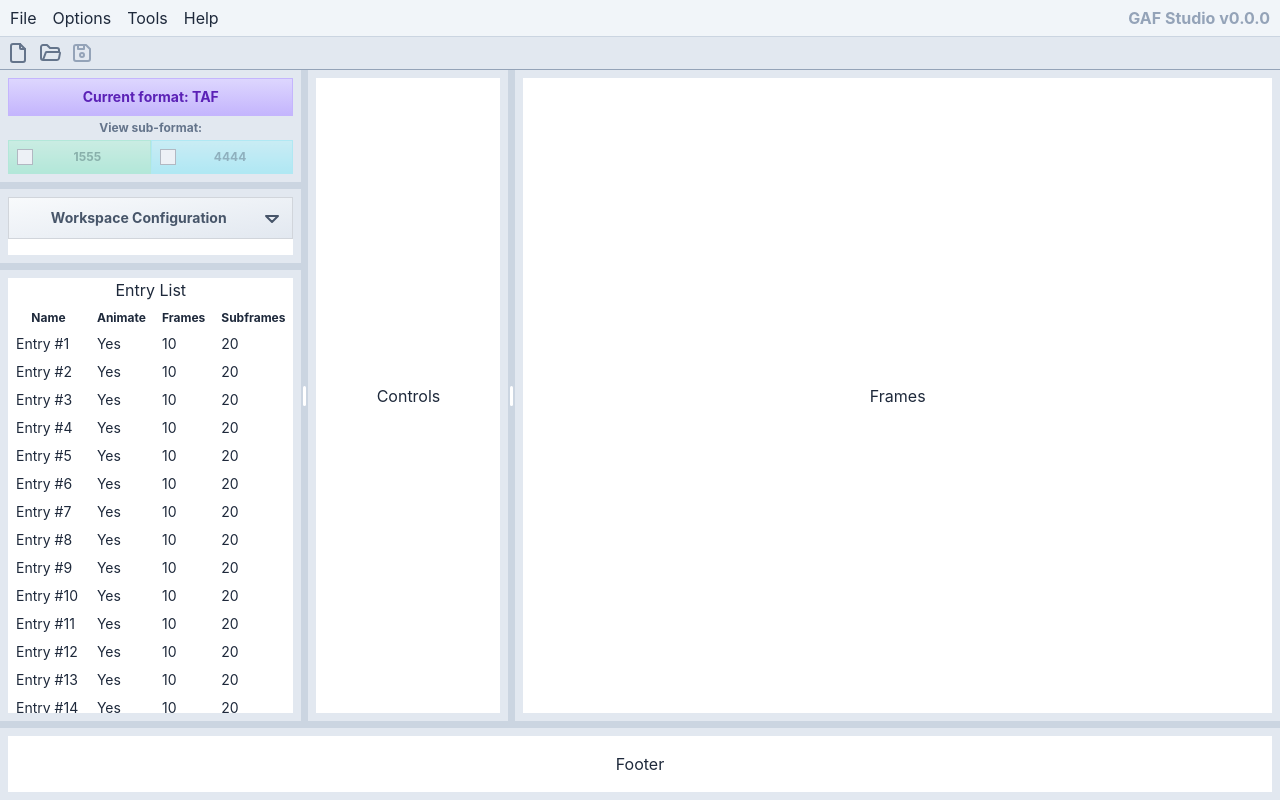
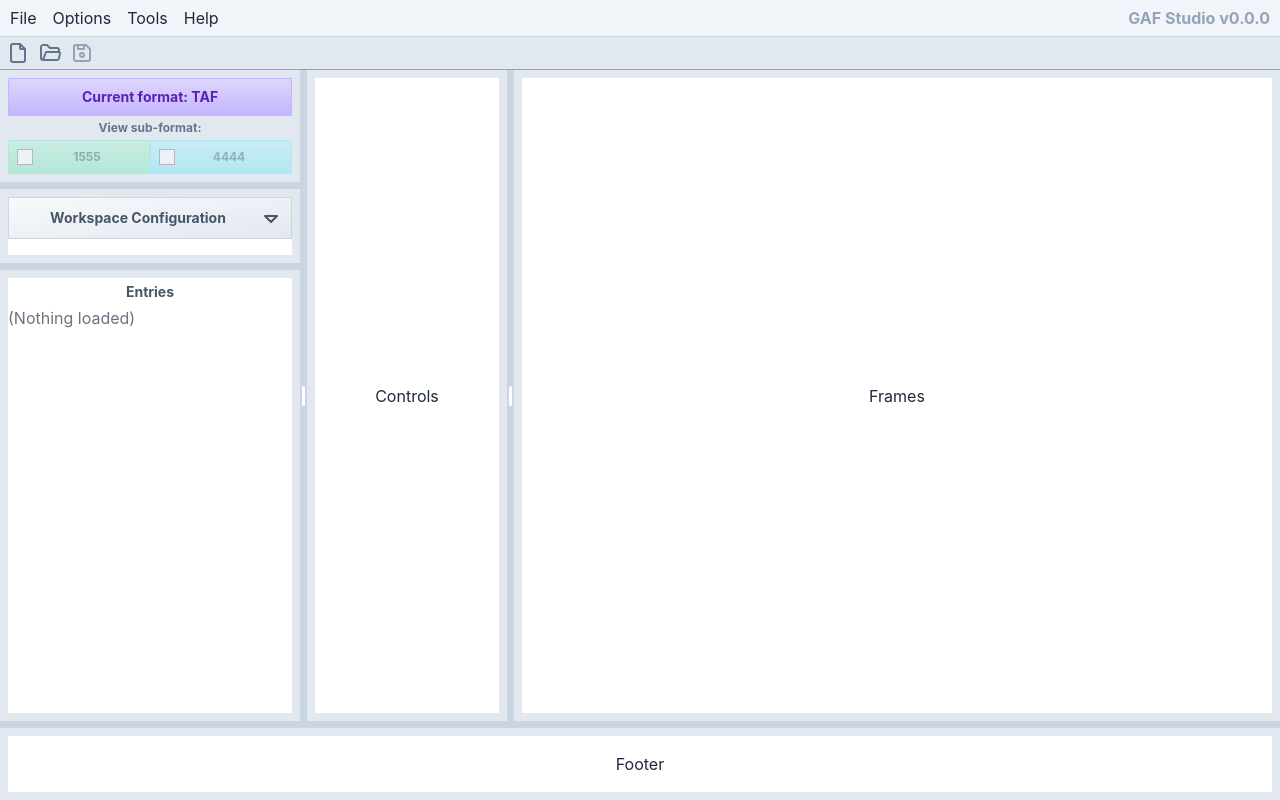
Before and after one commit to takingdoms/gaf-studio-web, a React (Vite) app: page / in a window 1280 px wide. Both pictures are taken after a click on the button "TAF". Built offline with nearby package versions, Linux system fonts and the light colour scheme.

Commit message:
new entry list panel with real data and proper styling

```diff
--- /dev/null
+++ b/src/components/app/entry-list/EntryListPanel.tsx
@@ -0,0 +1,90 @@
+import { WorkspaceContext } from '@/components/app/logical/WorkspaceContext';
+import Panel from '@/components/ui/panel/Panel';
+import React from 'react';
+
+const thCls = 'px-2 py-1 text-left border~ border-gray-300';
+const tdCls = 'px-2 py-1';
+
+export default function EntryListPanel() {
+  const workspace = React.useContext(WorkspaceContext);
+  const currentGaf = workspace?.getCurrentGaf();
+
+  const entryItems = React.useMemo(() => {
+    if (currentGaf === undefined || currentGaf === null) {
+      return null;
+    }
+
+    return currentGaf.kind === 'blank'
+      ? currentGaf.entries
+      : currentGaf.gafResult.entries;
+  }, [currentGaf]);
+
+  const table = React.useMemo(() => {
+    if (entryItems === null) {
+      return (
+        <div className="text-gray-500">(Nothing loaded)</div>
+      );
+    }
+
+    return (
+      <table className="text-xs">
+        <thead className="sticky top-0 bg-white">
+          <tr>
+            <th className={thCls}>Name</th>
+            {/* <th className={thCls}>Animate</th> */}
+            <th className={thCls}>Frames</th>
+            <th className={thCls}>Subframes</th>
+          </tr>
+        </thead>
+        <tbody>
+          {entryItems.map((entry, index) => {
+            const subFrames = entry.frames.reduce((total, next) => {
+              const nextSubFrames = next.frameData.kind === 'multi'
+                ? next.frameData.layers.length
+                : 0;
+
+              return total + nextSubFrames;
+            }, 0);
+
+            const bgCls = index % 2 === 0 ? 'bg-white' : 'bg-gray-50';
+
+            return (
+              <tr
+                className={`${bgCls} hover:bg-gray-100`}
+                key={index}
+              >
+                <td
+                  title={entry.name}
+                  className={`${tdCls} w-full truncate`}
+                  style={{ maxWidth: 150 }}
+                >
+                  {entry.name}
+                </td>
+                {/* <td className={`${tdCls}`}>{entry.frames.length > 1 ? 'Yes' : 'No'}</td> */}
+                <td className={`${tdCls}`}>{entry.frames.length}</td>
+                <td className={`${tdCls}`}>{subFrames}</td>
+              </tr>
+            );
+          })}
+        </tbody>
+      </table>
+    );
+  }, [entryItems]);
+
+  if (workspace === null) {
+    return;
+  }
+
+  return (
+    <Panel>
+      <div className="grow flex flex-col overflow-hidden bg-white">
+        <div className="text-center text-sm font-bold text-slate-600 py-1">Entries</div>
+        <div className="grow overflow-auto">
+          <div className="relative">
+            {table}
+          </div>
+        </div>
+      </div>
+    </Panel>
+  );
+}
--- a/src/components/app/workspace-root/WorkspaceRoot.tsx
+++ b/src/components/app/workspace-root/WorkspaceRoot.tsx
@@ -3,6 +3,7 @@ import WorkspaceInfoPanel from "@/components/app/workspace-info/WorkspaceInfoPan
 import ResizablePair from "@/components/ui/misc/ResizablePair";
 import PairSeparator from "@/components/ui/misc/PairSeparator";
 import Panel from "@/components/ui/panel/Panel";
+import EntryListPanel from "@/components/app/entry-list/EntryListPanel";
 
 export default function WorkspaceRoot() {
   const leftPanel = (
@@ -16,8 +17,7 @@ export default function WorkspaceRoot() {
       </div>
       <PairSeparator dir="V" />
       <div className="grow flex flex-col overflow-hidden">
-        <TempEntryList />
-        {/* <div className="bg-black" style={{ height: 2000 }} /> */}
+        <EntryListPanel />
       </div>
     </div>
   );
@@ -92,37 +92,3 @@ function TempFrameViewer() {
     </Panel>
   );
 }
-
-function TempEntryList() {
-  return (
-    <Panel>
-      <div className="grow flex flex-col overflow-hidden bg-white">
-        <div className="text-center mb-1">Entry List</div>
-        <div className="grow overflow-auto">
-          <table className="text-sm">
-            <thead className="text-xs">
-              <tr>
-                <th className="px-2 py-1">Name</th>
-                <th className="px-2 py-1">Animate</th>
-                <th className="px-2 py-1">Frames</th>
-                <th className="px-2 py-1">Subframes</th>
-              </tr>
-            </thead>
-            <tbody>
-              {Array.from({ length: 30 }).map((_, index) => (
-                <tr
-                  key={index}
-                >
-                  <td className="px-2 py-1">Entry #{index + 1}</td>
-                  <td className="px-2 py-1">Yes</td>
-                  <td className="px-2 py-1">10</td>
-                  <td className="px-2 py-1">20</td>
-                </tr>
-              ))}
-            </tbody>
-          </table>
-        </div>
-      </div>
-    </Panel>
-  );
-}
```
